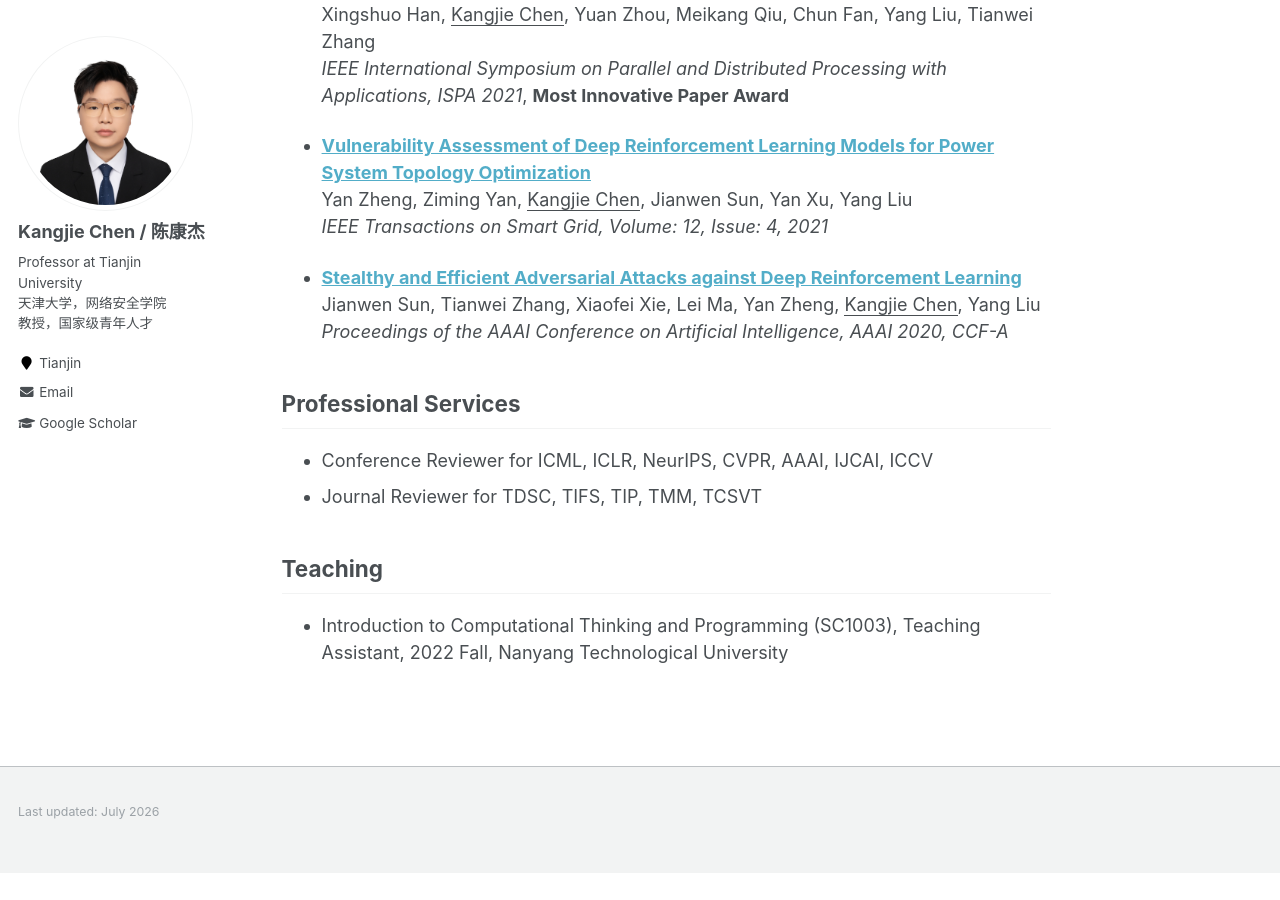
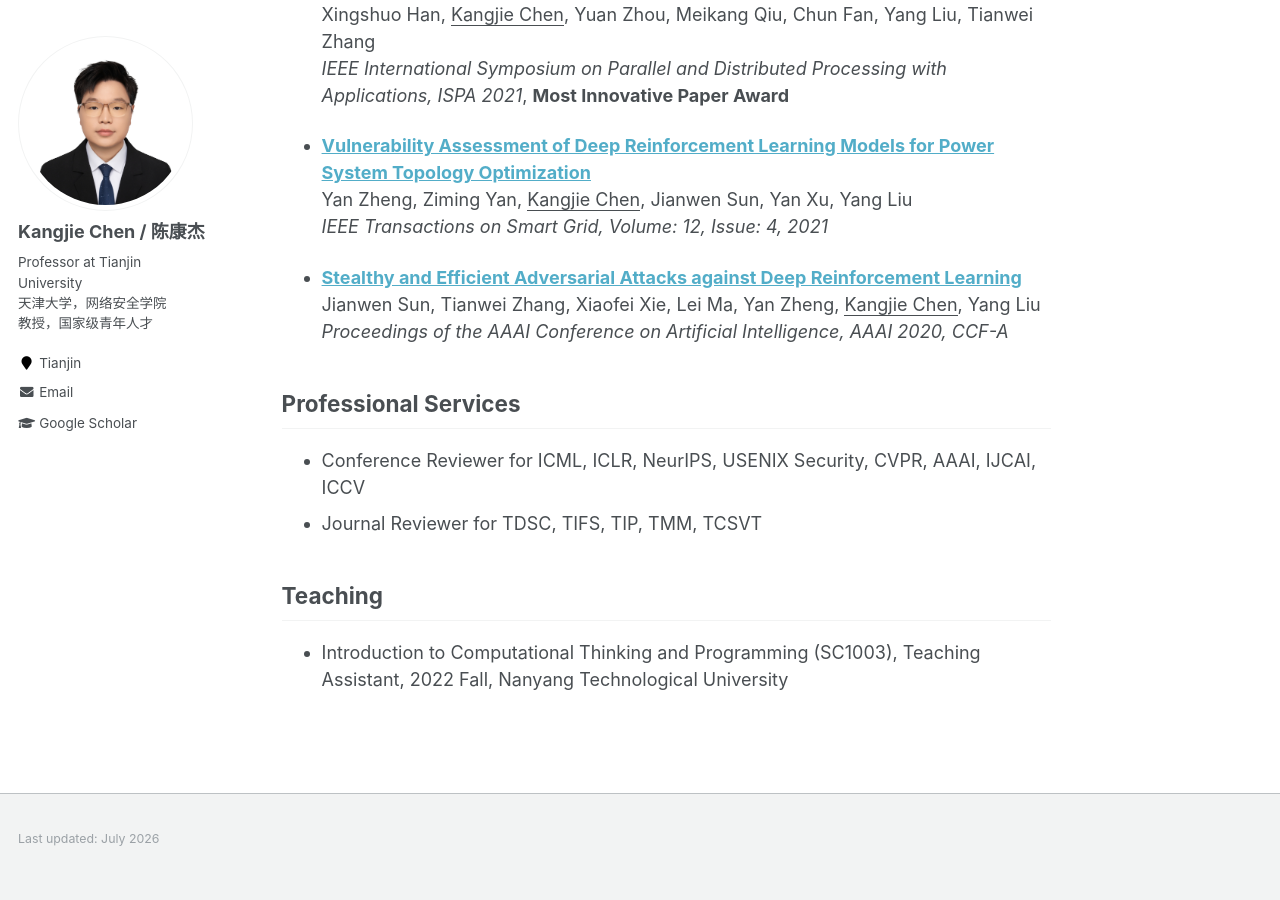
Before and after one commit to kangjie-chen/kangjie-chen.github.io, a Jekyll site: the page built from _pages/about.md, in a window 1280 px wide and 900 px high, scrolled down 4136 px. Built offline with Jekyll 4.4.1, drawn with Linux system fonts in a browser that asks for light colours; before the commit the page ends 5009 px from its top, so only the background shows below that.

Commit message:
Update about.md

```diff
--- a/_pages/about.md
+++ b/_pages/about.md
@@ -193,7 +193,7 @@ I am actively seeking highly **self-motivated** Master’s students, PhD student
 
 
 ## Professional Services
-- Conference Reviewer for ICML, ICLR, NeurIPS, CVPR, AAAI, IJCAI, ICCV
+- Conference Reviewer for ICML, ICLR, NeurIPS, USENIX Security, CVPR, AAAI, IJCAI, ICCV
 - Journal Reviewer for TDSC, TIFS, TIP, TMM, TCSVT
 
 
```
